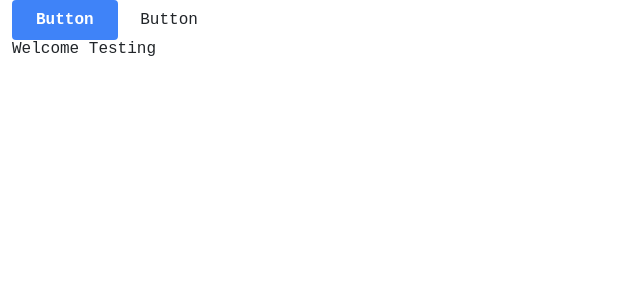
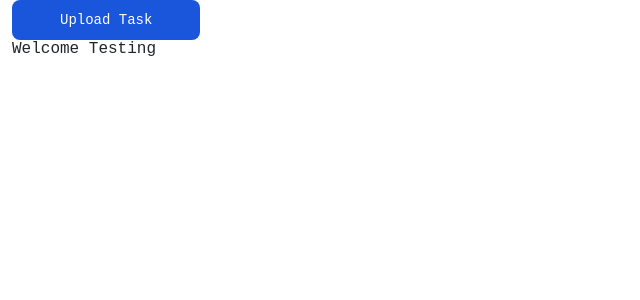
Before and after one commit to z2go/HackTheBronx3, a Flask app: page / in a window 1280 px wide. Shown: the top 300 px of the page, without its empty margins (0-640 px from the left). Run offline with Flask 3, Linux system fonts and the light colour scheme; a user stored in the database is signed in; some libraries are stand-ins or nearby versions.

Commit message:
Added modal

```diff
--- a/src/templates/index.html
+++ b/src/templates/index.html
@@ -11,27 +11,49 @@
 
 <div>
   <!-- Making a button -->
-<!-- Using utilities: -->
-<button class="bg-blue-500 hover:bg-blue-700 text-white font-bold py-2 px-4 rounded">
-  Button
+
+
+<!-- Modal toggle -->
+<button data-modal-target="default-modal" data-modal-toggle="default-modal" class="block text-white bg-blue-700 hover:bg-blue-800 focus:ring-4 focus:outline-none focus:ring-blue-300 font-medium rounded-lg text-sm px-5 py-2.5 text-center dark:bg-blue-600 dark:hover:bg-blue-700 dark:focus:ring-blue-800" type="button">
+  Upload Task
 </button>
 
-<!-- Extracting component classes: -->
-<button class="btn btn-blue">
-  Button
-</button>
+<!-- Main modal -->
+<div id="default-modal" tabindex="-1" aria-hidden="true" class="hidden overflow-y-auto overflow-x-hidden fixed top-0 right-0 left-0 z-50 justify-center items-center w-full md:inset-0 h-[calc(100%-1rem)] max-h-full">
+    <div class="relative p-4 w-full max-w-2xl max-h-full">
+        <!-- Modal content -->
+        <div class="relative bg-white rounded-lg shadow dark:bg-gray-700">
+            <!-- Modal header -->
+            <div class="flex items-center justify-between p-4 md:p-5 border-b rounded-t dark:border-gray-600">
+                <h3 class="text-xl font-semibold text-gray-900 dark:text-white">
+                    Upload Task
+                </h3>
+                <button type="button" class="text-gray-400 bg-transparent hover:bg-gray-200 hover:text-gray-900 rounded-lg text-sm w-8 h-8 ms-auto inline-flex justify-center items-center dark:hover:bg-gray-600 dark:hover:text-white" data-modal-hide="default-modal">
+                    <svg class="w-3 h-3" aria-hidden="true" xmlns="http://www.w3.org/2000/svg" fill="none" viewBox="0 0 14 14">
+                        <path stroke="currentColor" stroke-linecap="round" stroke-linejoin="round" stroke-width="2" d="m1 1 6 6m0 0 6 6M7 7l6-6M7 7l-6 6"/>
+                    </svg>
+                    <span class="sr-only">Cancel</span>
+                </button>
+            </div>
+            <!-- Modal body -->
+            <div class="p-4 md:p-5 space-y-4">
+                <p class="text-base leading-relaxed text-gray-500 dark:text-gray-400">
+                    this is a test
+                </p>
+                <p class="text-base leading-relaxed text-gray-500 dark:text-gray-400">
+                    this is a test2
+                </p>
+            </div>
+            <!-- Modal footer -->
+            <div class="flex items-center p-4 md:p-5 border-t border-gray-200 rounded-b dark:border-gray-600">
+                <button data-modal-hide="default-modal" type="button" class="text-white bg-blue-700 hover:bg-blue-800 focus:ring-4 focus:outline-none focus:ring-blue-300 font-medium rounded-lg text-sm px-5 py-2.5 text-center dark:bg-blue-600 dark:hover:bg-blue-700 dark:focus:ring-blue-800">Upload</button>
+                <button data-modal-hide="default-modal" type="button" class="py-2.5 px-5 ms-3 text-sm font-medium text-gray-900 focus:outline-none bg-white rounded-lg border border-gray-200 hover:bg-gray-100 hover:text-blue-700 focus:z-10 focus:ring-4 focus:ring-gray-100 dark:focus:ring-gray-700 dark:bg-gray-800 dark:text-gray-400 dark:border-gray-600 dark:hover:text-white dark:hover:bg-gray-700">Cancel</button>
+            </div>
+        </div>
+    </div>
+</div>
 
-<style>
-  .btn {
-    @apply font-bold py-2 px-4 rounded;
-  }
-  .btn-blue {
-    @apply bg-blue-500 text-white;
-  }
-  .btn-blue:hover {
-    @apply bg-blue-700;
-  }
-</style>
+
   <h1>Welcome {{userName}}</h1>
 </div>
 
```
